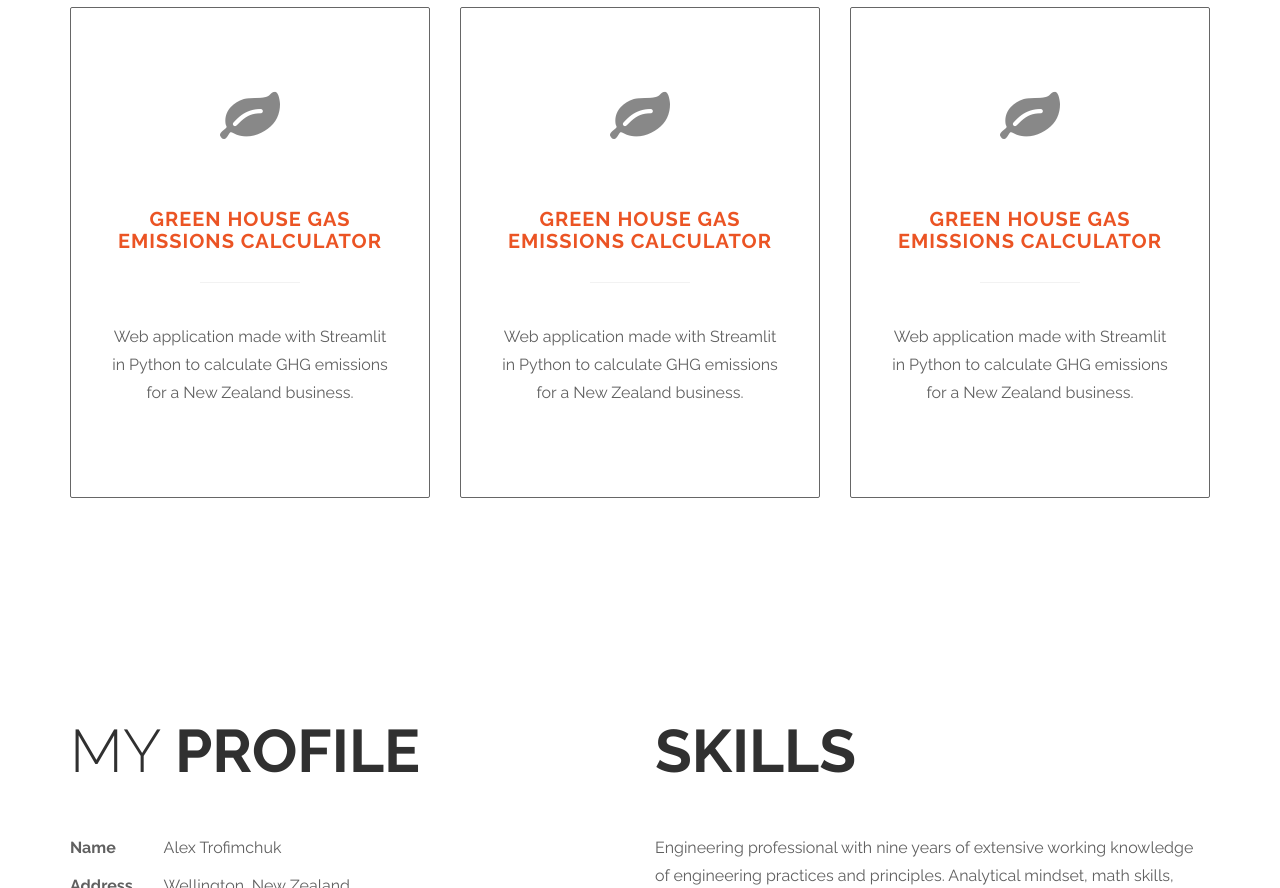
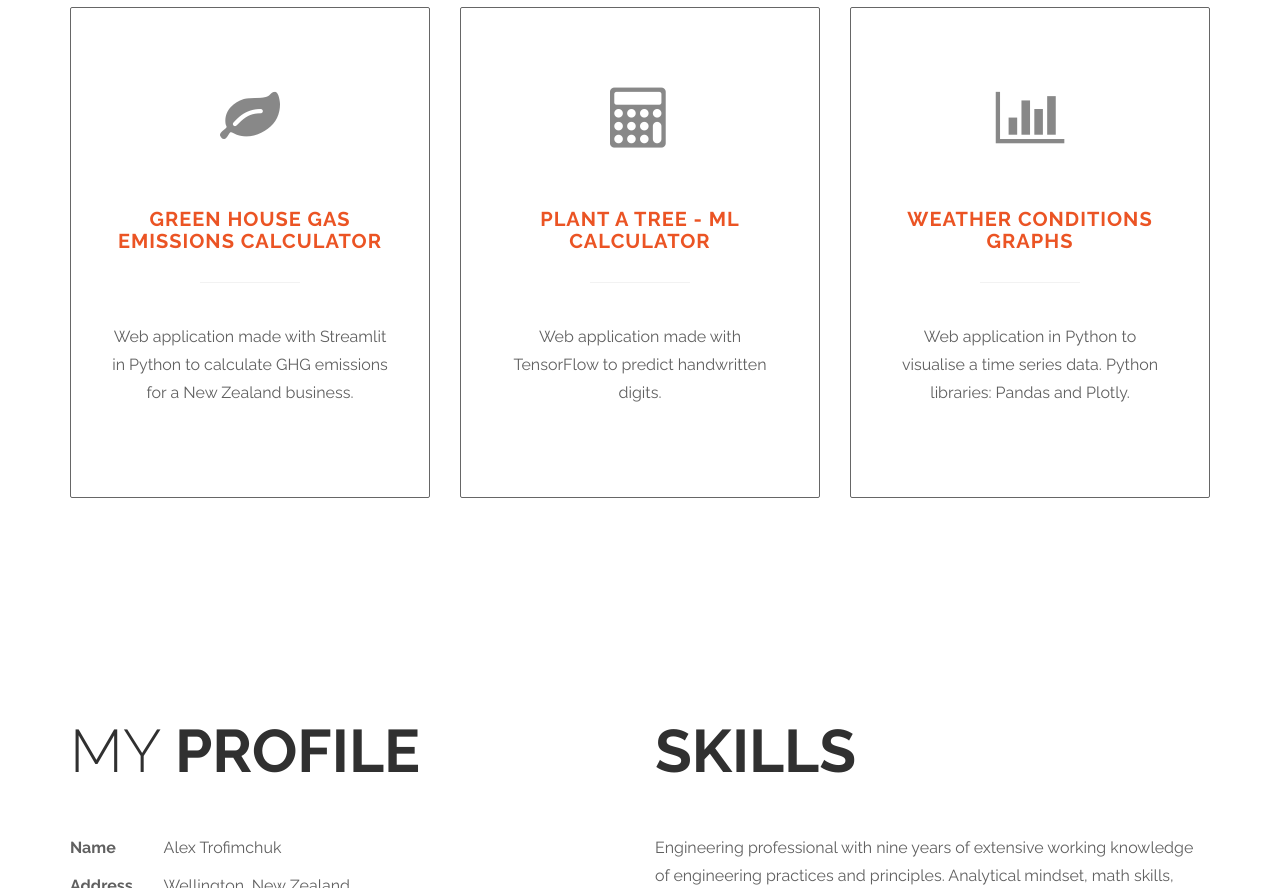
Before and after one commit to chukalexchuk/alextrofimchuk.github.io, a plain HTML site: page index.html in a window 1280 px wide. Shown: the part 1029-1917 px from the top of the page. Drawn offline with Linux system fonts and the light colour scheme.

Commit message:
Added new projects

```diff
--- a/index.html
+++ b/index.html
@@ -83,18 +83,18 @@ https://templatemo.com/tm-464-ultra-profile
 				</div>
 				<div class="col-md-4 col-sm-4">
 					<div class="work-wrapper">
-						<i class="fa fa-leaf"></i>
-						<h3 class="text-uppercase tm-work-h3">Green House Gas emissions calculator</h3>
+						<i class="fa fa-calculator"></i>
+						<h3 class="text-uppercase tm-work-h3">Plant a tree - ML calculator</h3>
 						<hr>
-						<p>Web application made with Streamlit in Python to calculate GHG emissions for a New Zealand business.</p>
+						<p>Web application made with TensorFlow to predict handwritten digits.</p>
 					</div>
 				</div>
 				<div class="col-md-4 col-sm-4">
 					<div class="work-wrapper">
-						<i class="fa fa-leaf"></i>
-						<h3 class="text-uppercase tm-work-h3">Green House Gas emissions calculator</h3>
+						<i class="fa fa-bar-chart"></i>
+						<h3 class="text-uppercase tm-work-h3">Weather conditions graphs</h3>
 						<hr>
-						<p>Web application made with Streamlit in Python to calculate GHG emissions for a New Zealand business.</p>
+						<p>Web application in Python to visualise a time series data. Python libraries: Pandas and Plotly.</p>
 					</div>
 				</div>
 			</div>
```
